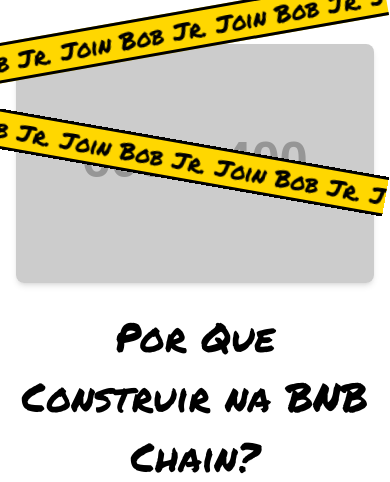
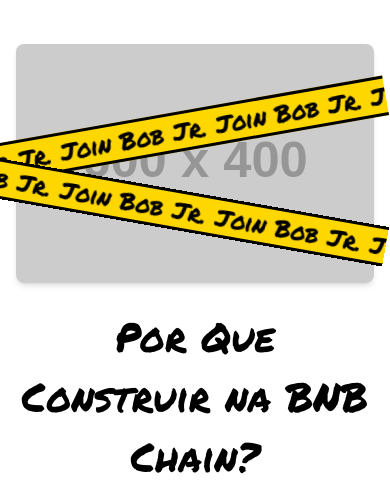
Before and after one commit to liugarcia/bobb, a plain HTML site: page index.html in a window 390 px wide. Shown: the part 618-1100 px from the top of the page. Drawn offline with nearby package versions, Linux system fonts and the light colour scheme; placeholder pictures from the web are drawn by us.

Commit message:
Update index.html

```diff
--- a/index.html
+++ b/index.html
@@ -145,11 +145,11 @@
                 height: 40px;
             }
             #tape-1 {
-                top: calc(100vh - 200px); /* Adjust for mobile */
+                top: calc(100vh - 100px); /* Adjust for mobile */
                 transform: rotate(-10deg);
             }
             #tape-2 {
-                top: calc(100vh - 100px); /* Adjust for mobile */
+                top: calc(100vh - 50px); /* Adjust for mobile */
                 transform: rotate(10deg);
             }
         }
```
